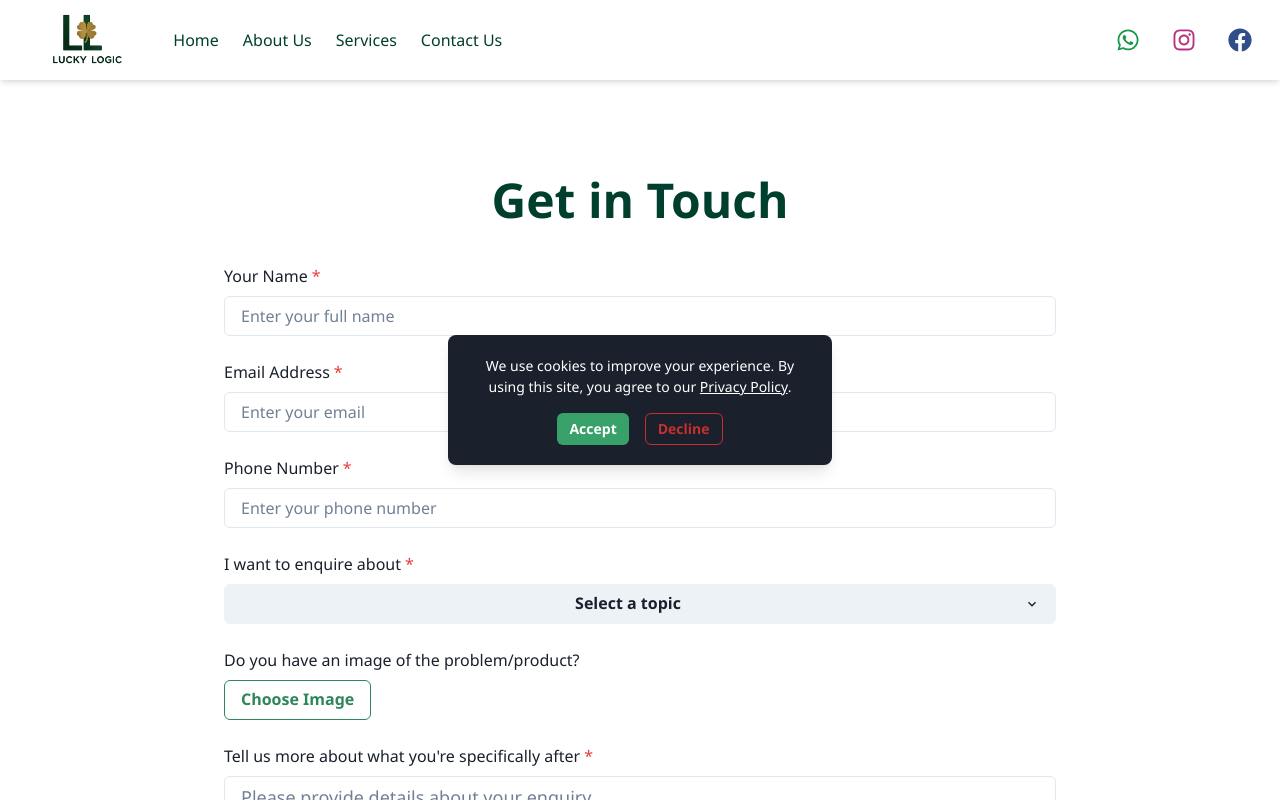
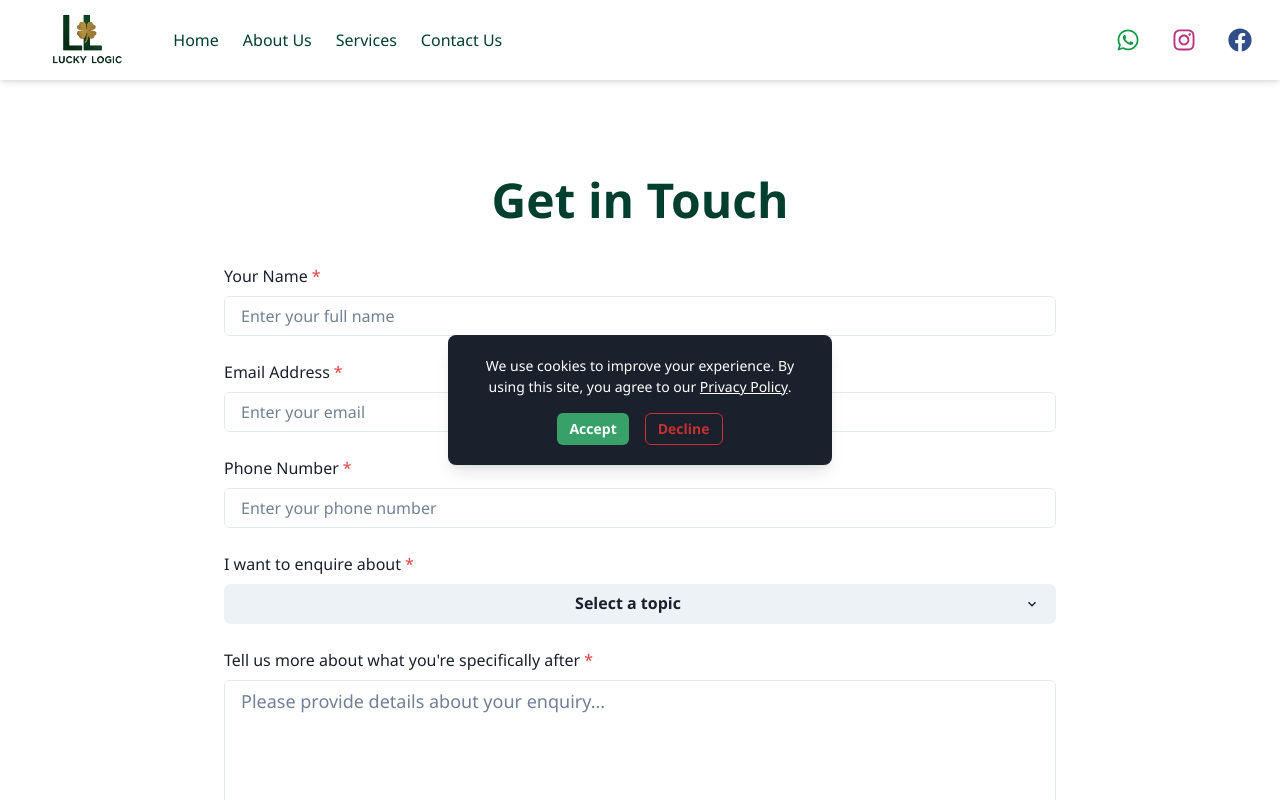
Before and after one commit to Neesonn/luckylogicit, a Next.js app: page /contact-us in a window 1280 px wide. Shown: the top 800 px of the page. Built offline with nearby package versions, Linux system fonts and the light colour scheme.

Commit message:
Removed image upload feature and simplified contact form

```diff
--- a/app/contact-us/page.tsx
+++ b/app/contact-us/page.tsx
@@ -14,9 +14,6 @@ import {
   MenuItem,
   Icon,
   Textarea,
-  Text,
-  HStack,
-  useToast,
 } from '@chakra-ui/react';
 import { ChevronDownIcon } from '@chakra-ui/icons';
 import {
@@ -32,14 +29,11 @@ import {
 import { useState } from 'react';
 
 export default function ContactUsPage() {
-  const toast = useToast();
-
   const [name, setName] = useState('');
   const [email, setEmail] = useState('');
   const [phone, setPhone] = useState('');
   const [selectedTopic, setSelectedTopic] = useState('');
-  const [selectedImage, setSelectedImage] = useState<File | null>(null);
-  const [message, setMessage] = useState('');
+  const [messageText, setMessageText] = useState('');
 
   const topics = [
     { label: 'Network Wi-Fi and Internet Setup & Troubleshooting', icon: InfoIcon },
@@ -56,6 +50,7 @@ export default function ContactUsPage() {
   const handleSubmit = (e: React.FormEvent) => {
     e.preventDefault();
 
+    // Create the message with all form data
     const whatsappMessage = `
 *New Enquiry from ${name}*
 
@@ -66,36 +61,15 @@ export default function ContactUsPage() {
 *Enquiry Topic:*
 ${selectedTopic}
 
-${selectedImage ? `*📎 Image Note:*\n"${selectedImage.name}" uploaded. Please attach this image manually in WhatsApp.` : ''}
-
 *Message:*
-${message}
+${messageText}
     `.trim();
 
+    // Create WhatsApp URL with the message
     const whatsappURL = `https://wa.me/61413346507?text=${encodeURIComponent(whatsappMessage)}`;
+
+    // Open WhatsApp in a new tab
     window.open(whatsappURL, '_blank');
-
-    toast({
-      title: 'Enquiry sent!',
-      description: 'We’ve opened WhatsApp so you can finalise your message.',
-      status: 'success',
-      duration: 5000,
-      isClosable: true,
-    });
-
-    // Reset the form
-    setName('');
-    setEmail('');
-    setPhone('');
-    setSelectedTopic('');
-    setSelectedImage(null);
-    setMessage('');
-  };
-
-  const handleImageChange = (e: React.ChangeEvent<HTMLInputElement>) => {
-    if (e.target.files && e.target.files[0]) {
-      setSelectedImage(e.target.files[0]);
-    }
   };
 
   return (
@@ -107,7 +81,13 @@ ${message}
       color="gray.800"
       minH="80vh"
     >
-      <Heading as="h1" size="2xl" mb={10} color="brand.green" textAlign="center">
+      <Heading
+        as="h1"
+        size="2xl"
+        mb={10}
+        color="brand.green"
+        textAlign="center"
+      >
         Get in Touch
       </Heading>
 
@@ -161,33 +141,6 @@ ${message}
           </Menu>
         </FormControl>
 
-        <FormControl>
-          <FormLabel>Do you have an image of the problem/product?</FormLabel>
-          <Input
-            type="file"
-            accept="image/*"
-            onChange={handleImageChange}
-            display="none"
-            id="image-upload"
-          />
-          <HStack spacing={4}>
-            <Button
-              as="label"
-              htmlFor="image-upload"
-              cursor="pointer"
-              colorScheme="green"
-              variant="outline"
-            >
-              Choose Image
-            </Button>
-            {selectedImage && (
-              <Text fontSize="sm" color="gray.600">
-                {selectedImage.name}
-              </Text>
-            )}
-          </HStack>
-        </FormControl>
-
         <FormControl isRequired>
           <FormLabel>Tell us more about what you're specifically after</FormLabel>
           <Textarea
@@ -195,8 +148,8 @@ ${message}
             size="lg"
             minH="150px"
             resize="vertical"
-            value={message}
-            onChange={(e) => setMessage(e.target.value)}
+            value={messageText}
+            onChange={(e) => setMessageText(e.target.value)}
           />
         </FormControl>
 
@@ -206,7 +159,7 @@ ${message}
           colorScheme="green"
           width={{ base: 'full', md: 'auto' }}
         >
-          Send Enquiry via WhatsApp
+          Send Enquiry
         </Button>
       </VStack>
     </Box>
```
